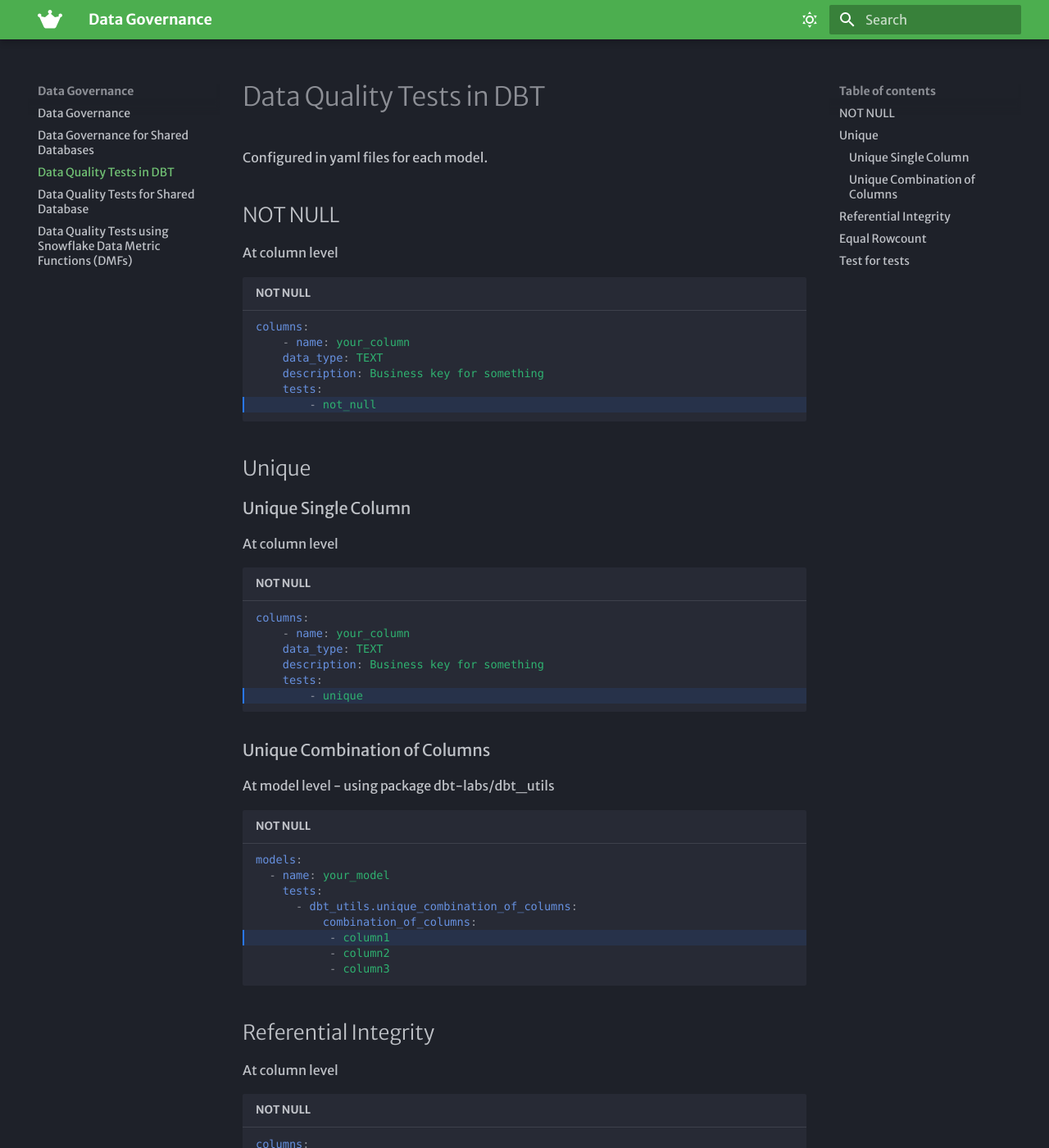
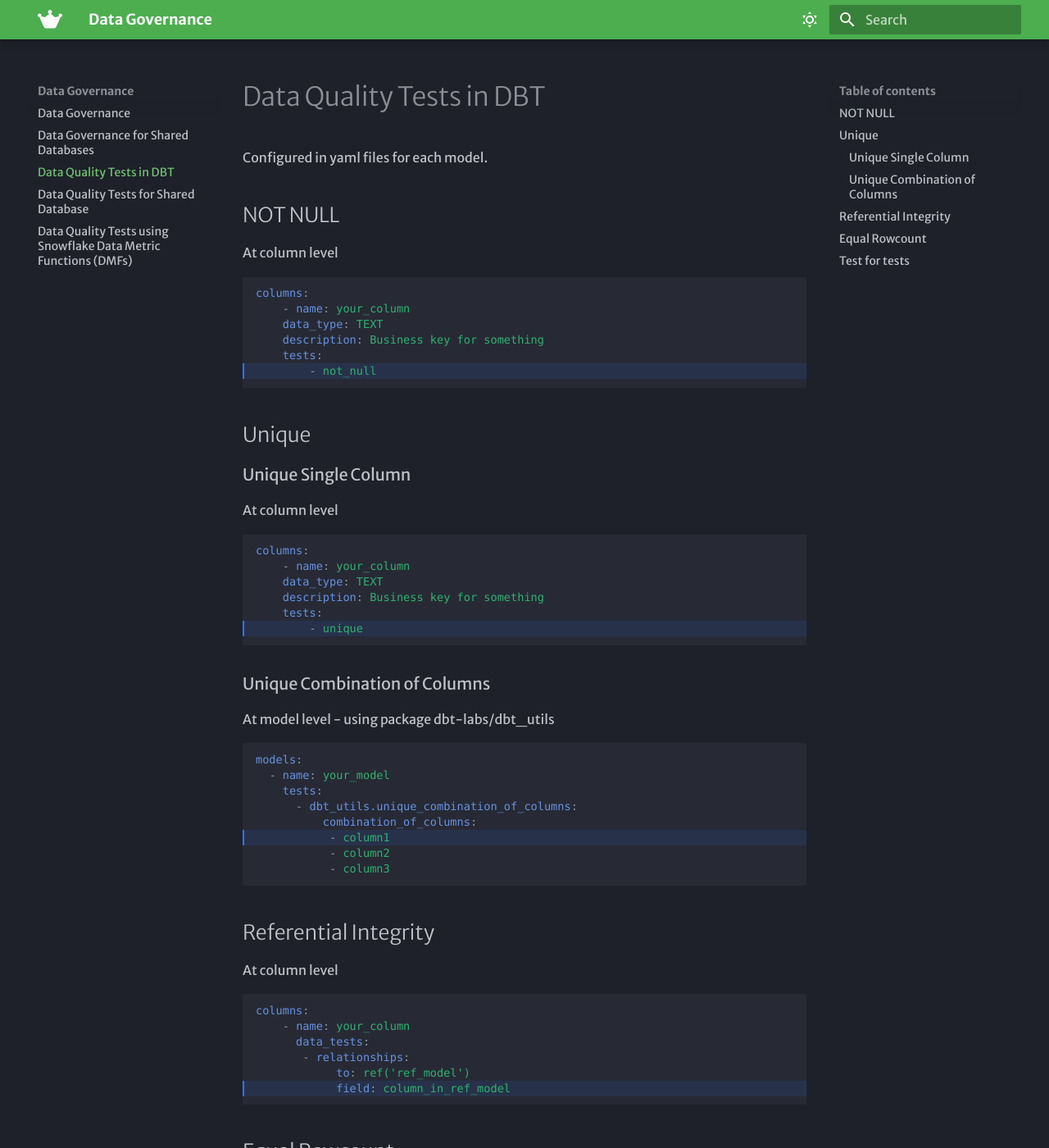
Before and after one commit to SqueakyDuck922/mkdocs-data-quality, an MkDocs documentation site: the page built from docs/data-quality-tests-DBT.md, in a window 1280 px wide and 1400 px high. Shown: the whole window at 82% size. Built offline with MkDocs 1.6.1 and Material for MkDocs 9.7.7, drawn with Linux system fonts in a browser that asks for light colours; some web fonts are replaced.

Commit message:
small  update

````diff
--- a/docs/data-quality-tests-DBT.md
+++ b/docs/data-quality-tests-DBT.md
@@ -6,7 +6,7 @@ Configured in yaml files for each model.
 
 At column level
 
-```yaml title="NOT NULL"  linenums="0" hl_lines="6"
+```yaml  linenums="0" hl_lines="6"
 columns:
     - name: your_column
     data_type: TEXT
@@ -20,7 +20,7 @@ columns:
 
 At column level
 
-```yaml title="NOT NULL"  linenums="0" hl_lines="6"
+```yaml linenums="0" hl_lines="6"
 columns:
     - name: your_column
     data_type: TEXT
@@ -33,7 +33,7 @@ columns:
 
 At model level - using package dbt-labs/dbt_utils
 
-```yaml title="NOT NULL"  linenums="0" hl_lines="6"
+```yaml linenums="0" hl_lines="6"
 models:
   - name: your_model
     tests:
@@ -48,7 +48,7 @@ models:
 
 At column level
 
-```yaml title="NOT NULL"  linenums="0" hl_lines="6"
+```yaml   linenums="0" hl_lines="6"
 columns:
     - name: your_column
       data_tests:
@@ -61,7 +61,7 @@ columns:
 
 At model level - using package dbt-labs/dbt_utils
 
-```yaml title="NOT NULL"  linenums="0" hl_lines="6"
+```yaml   linenums="0" hl_lines="6"
 models:
   - name: your_model
     tests:
@@ -73,7 +73,7 @@ models:
 
 At project folder level (in dbt_project.yml) - using calogica/dbt_expectations
 
-```yaml title="NOT NULL"  linenums="0" hl_lines="6"
+```yaml  linenums="0" hl_lines="6"
 models:
   your_project:
     your_sub_folder:
````
